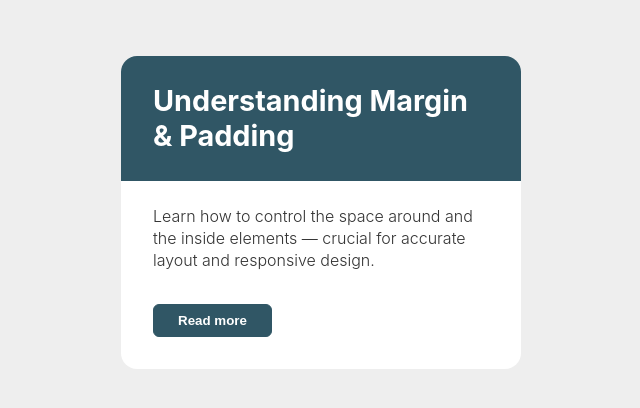
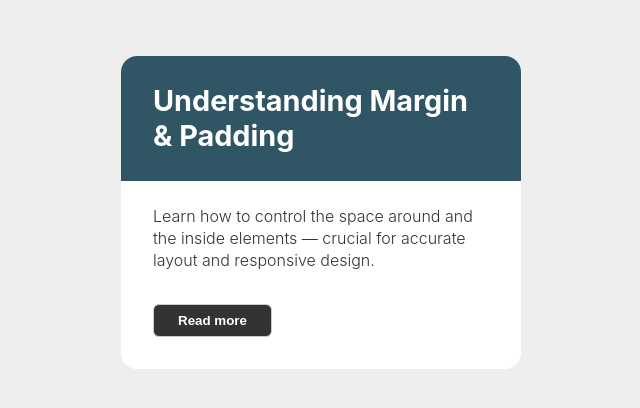
Before and after one commit to cholidmawardi/frontend-learning-journey, a plain HTML site: page 01-html-css-foundations/03-layout-padding-margin/index.html in a window 1280 px wide. In both pictures the pointer is over the button "Read more". Shown: the whole page, without its empty margins (319-959 px from the left). Drawn offline with Linux system fonts and the light colour scheme.

Commit message:
style: soften button border color for better UI consistency

```diff
--- a/01-html-css-foundations/03-layout-padding-margin/style.css
+++ b/01-html-css-foundations/03-layout-padding-margin/style.css
@@ -50,7 +50,7 @@ button {
   padding: 8px 24px;
   background-color: #fff;
   margin-bottom: 24px;
-  border: 1px solid #333;
+  border: 1px solid #ccc;
   border-radius: 6px;
   font-weight: 600;
   cursor: pointer;
@@ -59,7 +59,6 @@ button {
 
 button:hover {
   padding: 8px 24px;
-  background-color: #305665;
+  background-color: #333;
   color: #fff;
-  border: 1px solid #305665;
 }
```
